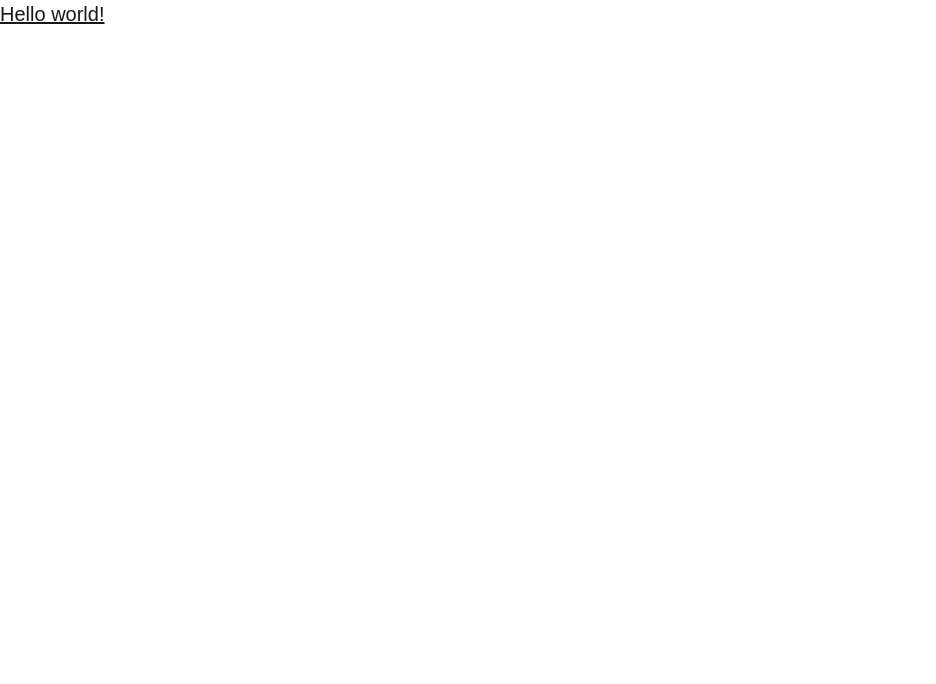
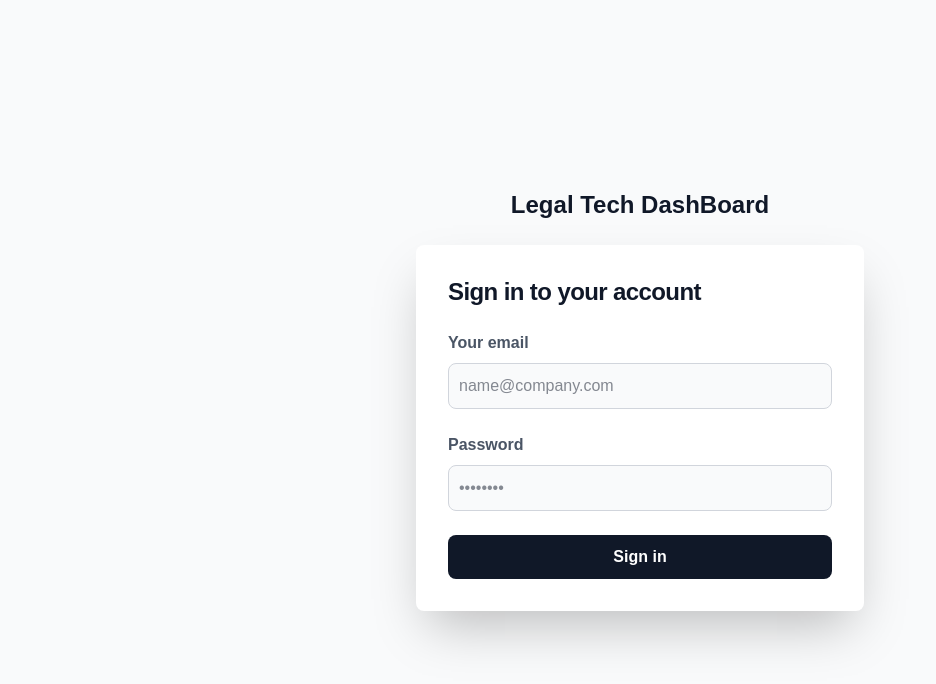
Before and after one commit to emmyobonyo/Legal-Tech-Dashboard, a Next.js app: page / in a window 1280 px wide. Shown: the top 684 px of the page, without its empty margins (0-936 px from the left). Built offline with nearby package versions, Linux system fonts and the light colour scheme.

Commit message:
UI: implement Login UI

```diff
--- a/app/page.tsx
+++ b/app/page.tsx
@@ -20,5 +20,58 @@
   }, [dispatch]);
 
   useEffect(() => {}, []);
-  return <h1 className="text-xl font-medium underline">Hello world!</h1>;
+  return (
+    <section className="bg-gray-50">
+      <div className="flex flex-col items-center justify-center px-6 py-8 mx-auto md:h-screen lg:py-0">
+        <a
+          href="#"
+          className="flex items-center mb-6 text-2xl font-semibold text-gray-900"
+        >
+          Legal Tech DashBoard
+        </a>
+        <div className="w-full bg-white rounded-lg shadow-2xl md:mt-0 sm:max-w-md xl:p-0">
+          <div className="p-6 space-y-4 md:space-y-6 sm:p-8">
+            <h1 className="text-xl font-bold leading-tight tracking-tight text-gray-900 md:text-2xl ">
+              Sign in to your account
+            </h1>
+            <form className="space-y-4 md:space-y-6" action="#">
+              <div>
+                <label
+                  htmlFor="email"
+                  className="block mb-2 text-gray-600 text-md font-bold"
+                >
+                  Your email
+                </label>
+                <input
+                  type="email"
+                  name="email"
+                  id="email"
+                  className="bg-gray-50 border border-gray-300 text-gray-900 rounded-lg focus:ring-primary-600 focus:border-primary-600 block w-full p-2.5 "
+                  placeholder="name@company.com"
+                />
+              </div>
+              <div>
+                <label
+                  htmlFor="password"
+                  className="block mb-2 text-mb font-bold text-gray-600 "
+                >
+                  Password
+                </label>
+                <input
+                  type="password"
+                  name="password"
+                  id="password"
+                  placeholder="••••••••"
+                  className="bg-gray-50 border border-gray-300 text-gray-900 rounded-lg focus:ring-primary-600 focus:border-primary-600 block w-full p-2.5 "
+                />
+              </div>
+              <button className="w-full text-white bg-gray-900 hover:bg-primary-700 focus:ring-4 focus:outline-none focus:ring-primary-300 hover:bg-gray-700 font-bold rounded-lg text-md px-5 py-2.5 text-center cursor-pointer">
+                Sign in
+              </button>
+            </form>
+          </div>
+        </div>
+      </div>
+    </section>
+  );
 }
```
